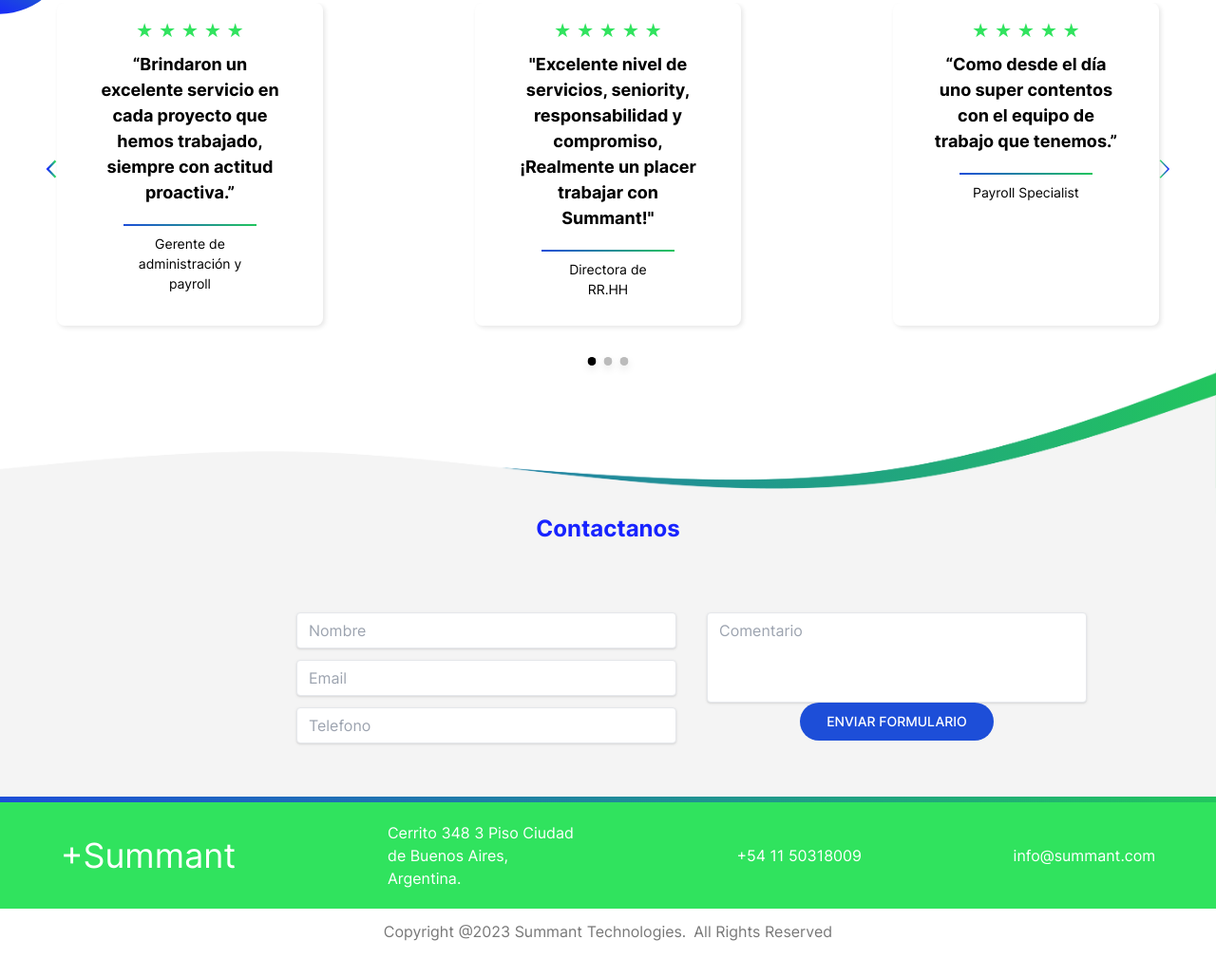
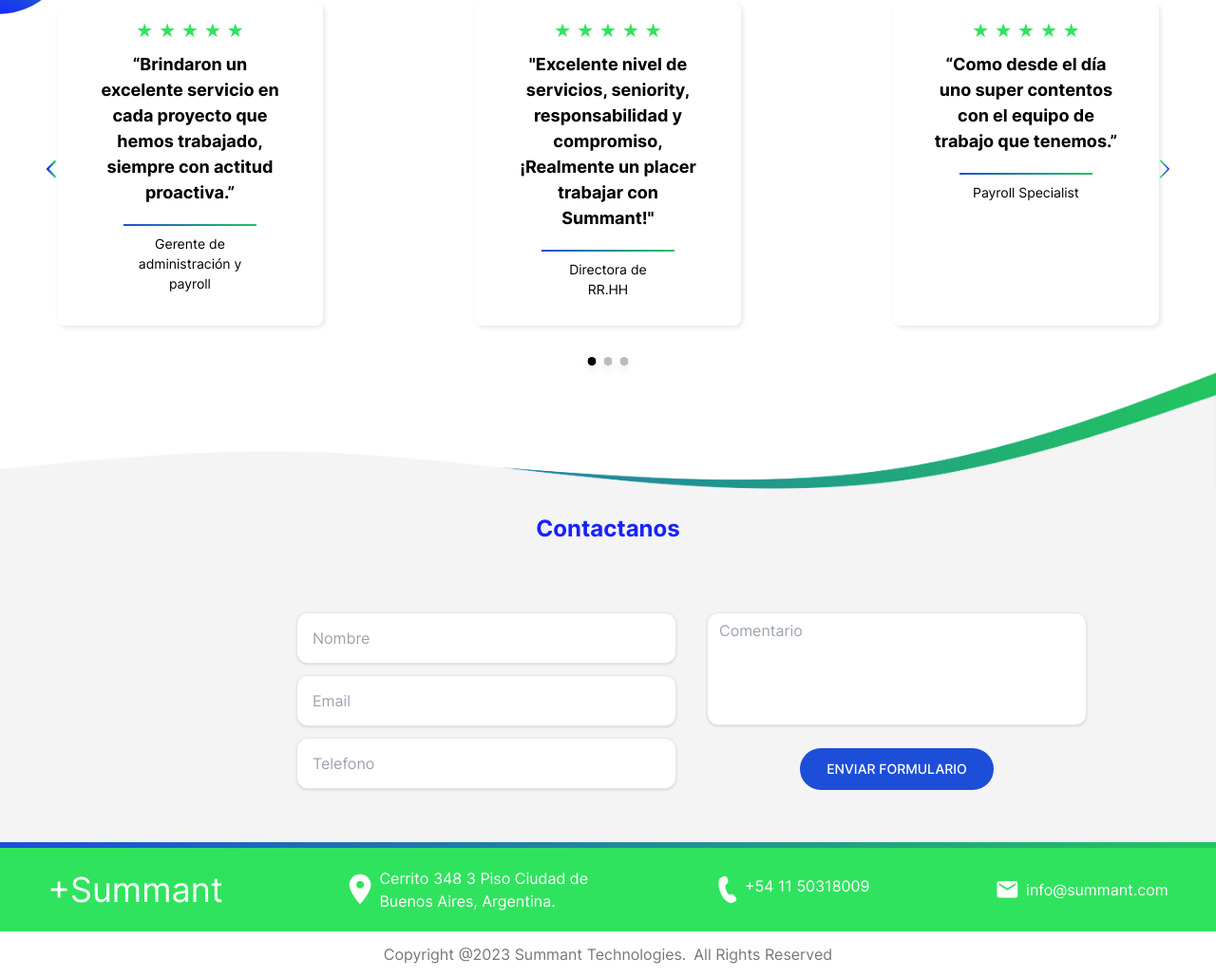
Before and after one commit to Summant-Technologies/nuevo_sitio, a website: page index.html in a window 1280 px wide. Shown: the part 5348-6377 px from the top of the page at 95% size. Before the commit the page ends 6353 px from the top, so only its background shows below. Drawn offline with nearby package versions, Linux system fonts and the light colour scheme; files that its build step writes are made by us from their sources.

Commit message:
Add the images and fixed the padding of the contactanos

```diff
--- a/index.html
+++ b/index.html
@@ -247,7 +247,8 @@
                     <div class="absolute flex flex-col justify-center items-center gap-5 cardServices">
                         <h5 class="w-[80%] text-2xl text-center font-semibold">Soporte y Mantenimiento</h5>
                         <div class="w-[30%] h-[2px] bg-gradient-to-r from-primary to-secondary"></div>
-                        <p class="w-[80%] text-xl text-center font-light">Disponemos de profesionales con altos conocimientos y experiencia realizando mantenimiento y soporte tecnico</p>
+                        <p class="w-[80%] text-xl text-center font-light">Disponemos de profesionales con altos
+                            conocimientos y experiencia realizando mantenimiento y soporte tecnico</p>
                     </div>
                 </div>
             </div>
@@ -259,7 +260,8 @@
                     <div class="absolute flex flex-col justify-center items-center gap-5 cardServices">
                         <h5 class="w-[60%] text-2xl text-center font-semibold">Provision de perfiles IT</h5>
                         <div class="w-[30%] h-[2px] bg-gradient-to-r from-primary to-secondary"></div>
-                        <p class="w-[90%] text-xl text-center font-light">Proveemos a nuestros clientes perfiles de IT altamente especializados, tanto tecnicos como funcionales.</p>
+                        <p class="w-[90%] text-xl text-center font-light">Proveemos a nuestros clientes perfiles de IT
+                            altamente especializados, tanto tecnicos como funcionales.</p>
                     </div>
                 </div>
             </div>
@@ -271,7 +273,8 @@
                     <div class="absolute flex flex-col justify-center items-center gap-5 cardServices">
                         <h5 class="w-[60%] text-2xl text-center font-semibold">Desarrollo de proyectos</h5>
                         <div class="w-[30%] h-[2px] bg-gradient-to-r from-primary to-secondary"></div>
-                        <p class="w-[80%] text-xl text-center font-light">Construimos soluciones en base a tus necesidades y alcance, garantizando tus metas de negocio.</p>
+                        <p class="w-[80%] text-xl text-center font-light">Construimos soluciones en base a tus
+                            necesidades y alcance, garantizando tus metas de negocio.</p>
                     </div>
                 </div>
             </div>
@@ -847,38 +850,38 @@
                 <img src="Vector (6).png" alt="" class="absolute">
                 <img src="Vector (5).png" alt="" class="absolute">
             </div> -->
-            <div class="m-8 mr-[8.5rem] md:w-[65%] ">
+            <div class="m-8 md:mr-[3rem] xl:mr-[8.5rem] md:w-[65%] ">
                 <form action="" class="grid md:grid-cols-2 md:gap-8">
                     <div class="grid gap-3 mb-6">
                         <div>
                             <div>
                                 <input type="text" id="nombre" name="nombre" placeholder="Nombre"
-                                    class="shadow appearance-none border rounded w-full py-2 px-3 text-gray-700 leading-tight focus:outline-none focus:shadow-outline">
+                                    class="shadow appearance-none border rounded-xl w-full py-4 px-4 text-gray-700 leading-tight focus:outline-none focus:shadow-outline">
                             </div>
                         </div>
                         <div>
                             <div>
                                 <input type="email" id="email" name="email" placeholder="Email"
-                                    class="shadow appearance-none border rounded w-full py-2 px-3 text-gray-700 leading-tight focus:outline-none focus:shadow-outline">
+                                    class="shadow appearance-none border rounded-xl w-full py-4 px-4 text-gray-700 leading-tight focus:outline-none focus:shadow-outline">
                             </div>
                         </div>
                         <div>
                             <div>
                                 <input type="tel" id="telefono" name="telefono" placeholder="Telefono"
-                                    class="shadow appearance-none border rounded w-full py-2 px-3 text-gray-700 leading-tight focus:outline-none focus:shadow-outline">
+                                    class="shadow appearance-none border rounded-xl w-full py-4 px-4 text-gray-700 leading-tight focus:outline-none focus:shadow-outline">
                             </div>
                         </div>
                     </div>
                     <div>
-                        <div>
+                        <div class="grid gap-6">
                             <div>
                                 <input type="text" id="comentario" name="comentario" placeholder="Comentario"
-                                    class="shadow appearance-none border rounded w-full pt-2 pb-[4.1rem] px-3 text-gray-700 leading-tight focus:outline-none focus:shadow-outline">
+                                    class="shadow appearance-none border rounded-xl w-full pt-2 pb-[5.55rem] px-3 text-gray-700 leading-tight focus:outline-none focus:shadow-outline">
                             </div>
 
                             <div class="flex justify-center">
                                 <button type="submit"
-                                    class="uppercase text-white bg-blue-700 hover:bg-blue-800 focus:ring-4 focus:outline-none focus:ring-blue-300 font-medium rounded-3xl text-sm sm:w-auto px-7 py-2.5 text-center dark:bg-blue-600 dark:hover:bg-blue-700 dark:focus:ring-blue-800">enviar
+                                    class="mt-8 md:mt-0 uppercase text-white bg-blue-700 hover:bg-blue-800 focus:ring-4 focus:outline-none focus:ring-blue-300 font-medium rounded-3xl text-sm sm:w-auto px-7 py-3 text-center dark:bg-blue-600 dark:hover:bg-blue-700 dark:focus:ring-blue-800">enviar
                                     formulario</button>
                             </div>
                         </div>
@@ -888,14 +891,21 @@
         </div>
         <div class="hidden md:block md:py-1 bg-gradient-to-r from-blue-700 to-green-500 mb-[-10px]"></div>
         <div
-            class="relative bg-secondary mt-24 pb-14 md:mt-2 flex flex-col gap-8 md:flex-row md:justify-around md:items-center md:pb-5 md:pt-5">
-            <img src="Vector (4).png" alt="" class="w-full absolute z-[-10] top-[-60px] md:hidden">
+            class="relative bg-secondary mt-24 pb-14 md:mt-2 flex flex-col gap-8 z-10 md:flex-row md:justify-around md:items-center md:pb-5 md:pt-5">
+            <img src="images/EXPORTS/BORDERS/BORDER-FOOTER.png" alt="" class="w-full absolute z-[-10] top-[-75px] md:hidden">
             <p class="text-4xl text-white text-center">+Summant</p>
-            <div class="flex justify-center">
-                <p class="w-52 text-white text-left">Cerrito 348 3 Piso Ciudad de Buenos Aires, Argentina.</p>
+            <div class="flex justify-center gap-2">
+                <img src="images/ICONOS/INFO/UBICACION.svg" alt="" class="w-6">
+                <p class="w-[14rem] text-white text-left">Cerrito 348 3 Piso Ciudad de Buenos Aires, Argentina.</p>
             </div>
-            <p class="text-white text-center">+54 11 50318009</p>
-            <p class="text-white text-center">info@summant.com</p>
+            <div class="flex justify-center gap-2">
+                <img src="images/ICONOS/INFO/TELEFONO.svg" alt="" class="w-5 gap-2">
+                <p class="text-white text-center">+54 11 50318009</p>
+            </div>
+            <div class="flex justify-center gap-2">
+                <img src="images/ICONOS/INFO/CARTA.svg" alt="" class="w-6">
+                <p class="text-white text-center">info@summant.com</p>
+            </div>
         </div>
 
     </section>
```
Also changed, not shown: images/EXPORTS/BORDERS/BORDER-FOOTER.png (added), images/ICONOS/INFO/CARTA.svg (added), images/ICONOS/INFO/TELEFONO.svg (added), images/ICONOS/INFO/UBICACION.svg (added).
